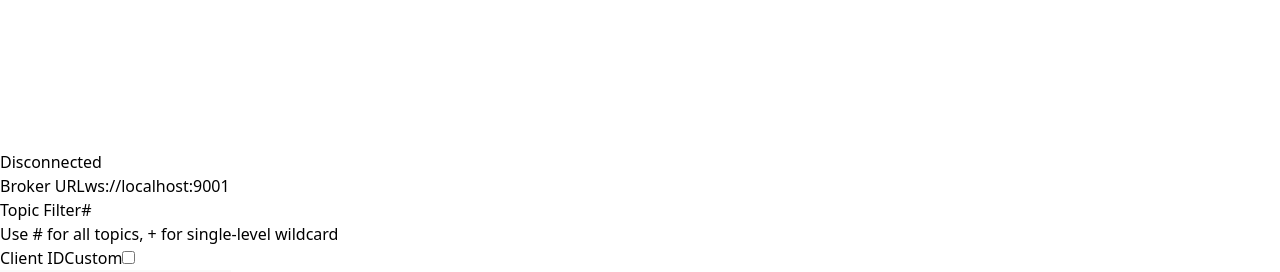
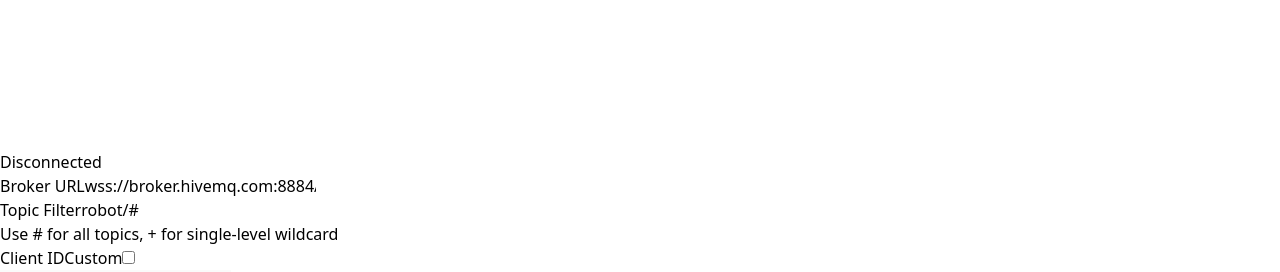
Before and after one commit to ryanbateman/mqtt_vis, a React (Vite) app: page / in a window 1280 px wide. Shown: the top 272 px of the page. Built offline with nearby package versions, Linux system fonts and the light colour scheme.

Commit message:
Update defaults: HiveMQ public broker, robot/# topic, spacier graph layout
Broker URL defaults to wss://broker.hivemq.com:8884/mqtt, topic filter
to robot/#. Increase repulsion to -350, link distance to 155px, and
collision gap to 13px for a more spread-out graph.

```diff
--- a/src/components/ConnectionPanel.tsx
+++ b/src/components/ConnectionPanel.tsx
@@ -22,8 +22,8 @@ export function ConnectionPanel({
 }: ConnectionPanelProps) {
   const saved = loadSavedConnection();
 
-  const [brokerUrl, setBrokerUrl] = useState(saved.brokerUrl ?? "ws://localhost:9001");
-  const [topicFilter, setTopicFilter] = useState(saved.topicFilter ?? "#");
+  const [brokerUrl, setBrokerUrl] = useState(saved.brokerUrl ?? "wss://broker.hivemq.com:8884/mqtt");
+  const [topicFilter, setTopicFilter] = useState(saved.topicFilter ?? "robot/#");
   const [username, setUsername] = useState(saved.username ?? "");
   const [password, setPassword] = useState("");
   const [showAuth, setShowAuth] = useState(false);
--- a/src/stores/topicStore.ts
+++ b/src/stores/topicStore.ts
@@ -178,10 +178,10 @@ export const useTopicStore = create<TopicStoreState>((set, get) => ({
   errorMessage: null,
   emaTau: DEFAULT_EMA_TAU,
   labelDepthFactor: 5,
-  repulsionStrength: -200,
-  linkDistance: 80,
+  repulsionStrength: -350,
+  linkDistance: 155,
   linkStrength: 0.5,
-  collisionPadding: 4,
+  collisionPadding: 13,
   alphaDecay: 0.01,
   ancestorPulse: true,
   showRootPath: true,
```
